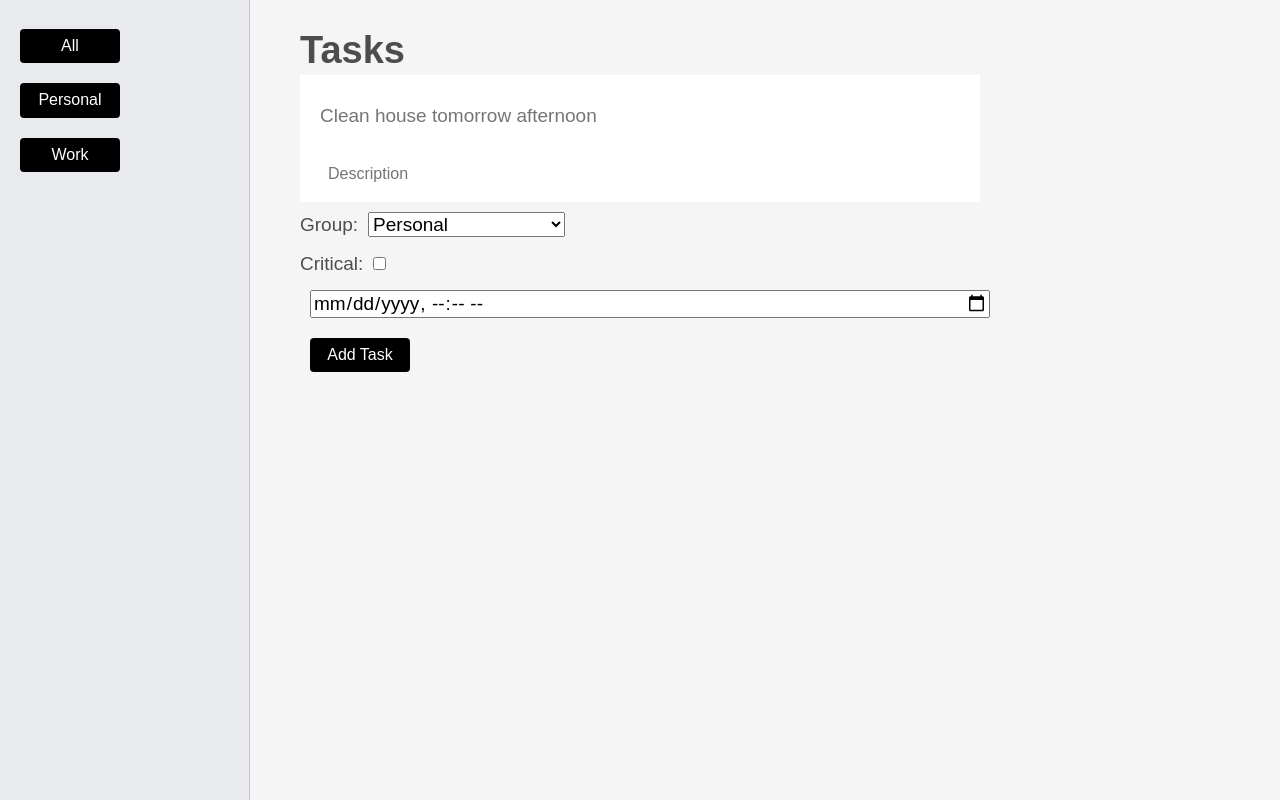
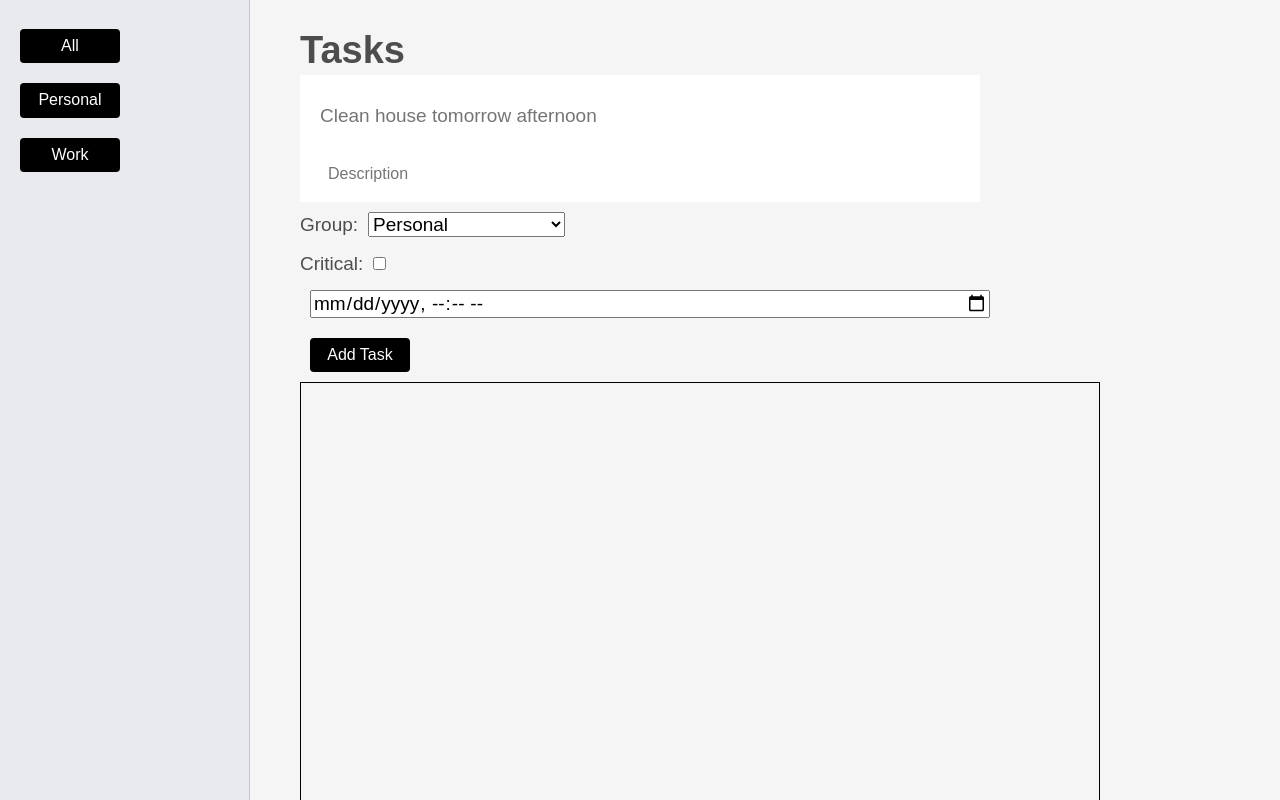
Before and after one commit to Mihuy1/TodoWebsite, a React (Vite) app: page / in a window 1280 px wide. Shown: the top 800 px of the page. Built offline with nearby package versions, Linux system fonts and the light colour scheme.

Commit message:
feat: make task container scrollable and ad a border.

```diff
--- a/src/index.css
+++ b/src/index.css
@@ -366,6 +366,14 @@ form input[type='datetime-local'] {
   background-color: #4d4d4d;
 }
 
+.main-task-container {
+  width: 800px;
+  height: 700px;
+  border: 1px solid black;
+  padding: 10px;
+  overflow: auto;
+}
+
 .add__button:hover {
   background-color: #4d4d4d;
 }
--- a/src/views/Home.jsx
+++ b/src/views/Home.jsx
@@ -33,6 +33,7 @@ const Home = () => {
         groups={groups}
         setGroups={setGroups}
       />
+      <div className={'main-task-container'}>
       {filteredTodoArray.map((item) => (
         <Task
           key={item.id}
@@ -43,6 +44,7 @@ const Home = () => {
           onStatusChange={onStatusChange}
         />
       ))}
+      </div>
     </>
   );
 };
```
